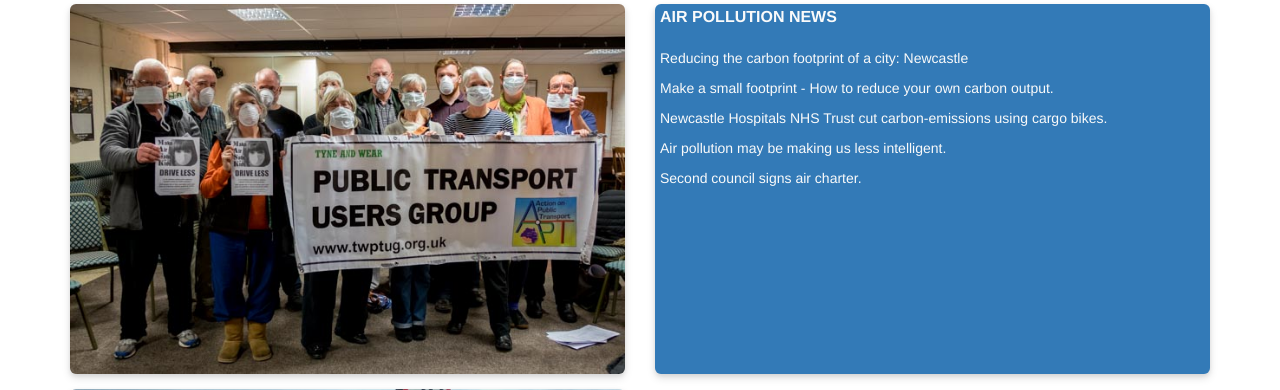
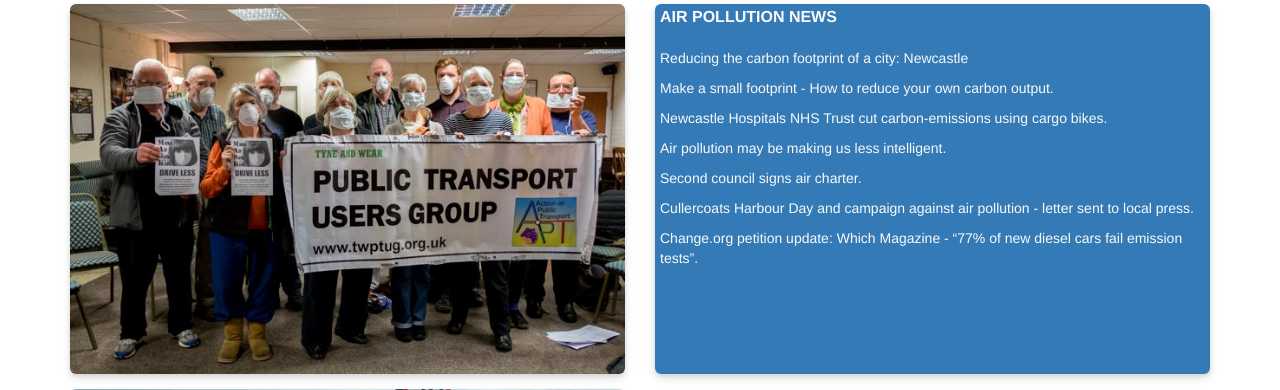
Before and after one commit to kevald1963/milestone-1-twptug-redesign, a Flask app: page /airpollution in a window 1280 px wide. Shown: the part 137-527 px from the top of the page. Run offline with Flask 2, Linux system fonts and the light colour scheme; some libraries are stand-ins or nearby versions.

Commit message:
Added some more content to air pollution page news panel.

```diff
--- a/templates/airpollution.html
+++ b/templates/airpollution.html
@@ -54,6 +54,21 @@
                         <p>Second council signs air charter.</p>
                     </a>
 
+                    <a href="static/documents/Cullercoats harbour day campaign.docx">
+                        <p>Cullercoats Harbour Day and campaign against air pollution - letter sent to local press.</p>
+                    </a>
+
+                    <a href="https://www.change.org/p/13383772/u/23158439?utm_medium=email&utm_source=petition_update&utm_campaign=405043&sfmc_tk=CmacqhVfCj37jZoOdk3T3mYBFVyfLrUGdBbA%2fnq37PBnw4mu%2fT2EYHYYP6CfMchI&j=405043&sfmc_sub=235404436&l=32_HTML&u=65063898&mid=7259882&jb=105" target="_blank">
+                        <p>
+                            Change.org petition update: Which Magazine - “77% of new diesel cars fail emission tests”.
+                        </p>
+                    </a>
+
+
+
+
+
+
                 </div>
             </div>
             <!-- /.NEWS -->
```
Also changed, not shown: 1 other file.
